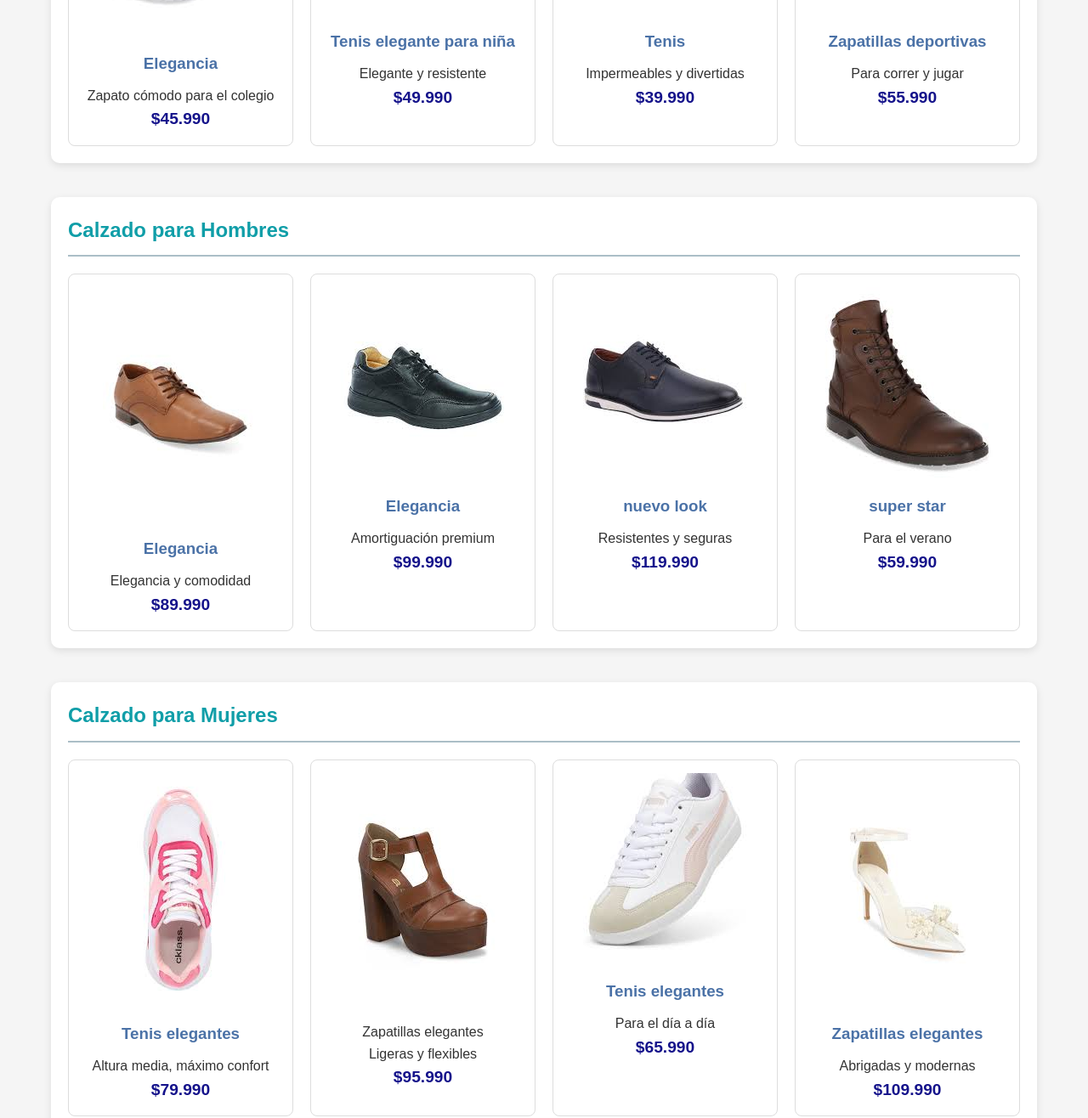
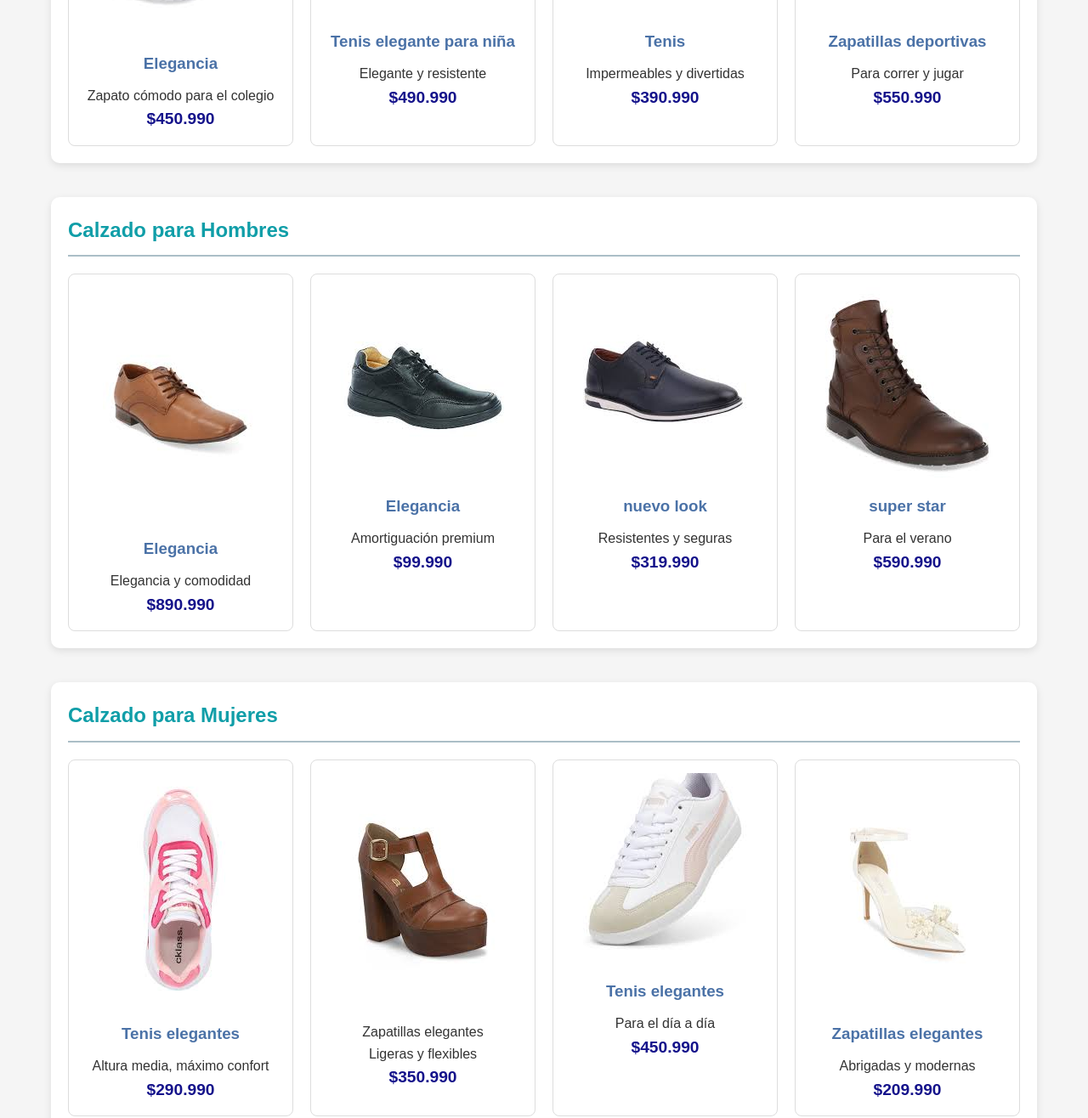
Before and after one commit to Arely2024icec/PIEGRANDE, a plain HTML site: page index.html in a window 1280 px wide. Shown: the part 520-1836 px from the top of the page at 85% size. Drawn offline with Linux system fonts and the light colour scheme.

Commit message:
Update index.html

```diff
--- a/index.html
+++ b/index.html
@@ -244,25 +244,25 @@
                     <img src="/ZAPATO  PARA NIÑOS/4.jpg" alt="Zapatos para niño">
                     <h3>Elegancia</h3>
                     <p>Zapato cómodo para el colegio</p>
-                    <div class="price">$45.990</div>
+                    <div class="price">$450.990</div>
                 </div>
                 <div class="product">
                     <img src="/ZAPATOS NIÑA/2.jpg" alt="Zapatos para niña">
                     <h3>Tenis elegante para niña</h3>
                     <p>Elegante y resistente</p>
-                    <div class="price">$49.990</div>
+                    <div class="price">$490.990</div>
                 </div>
                 <div class="product">
                     <img src="/ZAPATO  PARA NIÑOS/2.jpg" alt="Botas para niños">
                     <h3>Tenis</h3>
                     <p>Impermeables y divertidas</p>
-                    <div class="price">$39.990</div>
+                    <div class="price">$390.990</div>
                 </div>
                 <div class="product">
                     <img src="/ZAPATO  PARA NIÑOS/4.jpg" alt="Zapatillas para niño">
                     <h3>Zapatillas deportivas</h3>
                     <p>Para correr y jugar</p>
-                    <div class="price">$55.990</div>
+                    <div class="price">$550.990</div>
                 </div>
             </div>
         </section>
@@ -274,7 +274,7 @@
                     <img src="/ZAPATOS HOMBRES/1.jpg" alt="Zapatos formal hombre">
                     <h3>Elegancia</h3>
                     <p>Elegancia y comodidad</p>
-                    <div class="price">$89.990</div>
+                    <div class="price">$890.990</div>
                 </div>
                 <div class="product">
                     <img src="/ZAPATOS HOMBRES/2.jpg" alt="Zapatillas hombre">
@@ -286,13 +286,13 @@
                     <img src="/ZAPATOS HOMBRES/3.jpg" alt="Botas hombre">
                     <h3>nuevo look</h3>
                     <p>Resistentes y seguras</p>
-                    <div class="price">$119.990</div>
+                    <div class="price">$319.990</div>
                 </div>
                 <div class="product">
                     <img src="/ZAPATOS HOMBRES/4.jpg" alt="Sandalias hombre">
                     <h3>super star</h3>
                     <p>Para el verano</p>
-                    <div class="price">$59.990</div>
+                    <div class="price">$590.990</div>
                 </div>
             </div>
         </section>
@@ -304,25 +304,25 @@
                     <img src="/ZAPATOS DE DAMA/4.jpg" alt="Tenis">
                     <h3>Tenis elegantes</h3>
                     <p>Altura media, máximo confort</p>
-                    <div class="price">$79.990</div>
+                    <div class="price">$290.990</div>
                 </div>
                 <div class="product">
                     <img src="/ZAPATOS DE DAMA/5.jpg" alt="Tenis"
                     <h3>Zapatillas elegantes</h3>
                     <p>Ligeras y flexibles</p>
-                    <div class="price">$95.990</div>
+                    <div class="price">$350.990</div>
                 </div>
                 <div class="product">
                     <img src="/ZAPATOS DE DAMA/6.jpg" alt="Tenis">
                     <h3>Tenis elegantes</h3>
                     <p>Para el día a día</p>
-                    <div class="price">$65.990</div>
+                    <div class="price">$450.990</div>
                 </div>
                 <div class="product">
                     <img src="/ZAPATOS DE DAMA/12.jpg" alt="Zapatilla">
                     <h3>Zapatillas elegantes</h3>
                     <p>Abrigadas y modernas</p>
-                    <div class="price">$109.990</div>
+                    <div class="price">$209.990</div>
                 </div>
             </div>
         </section>
```
